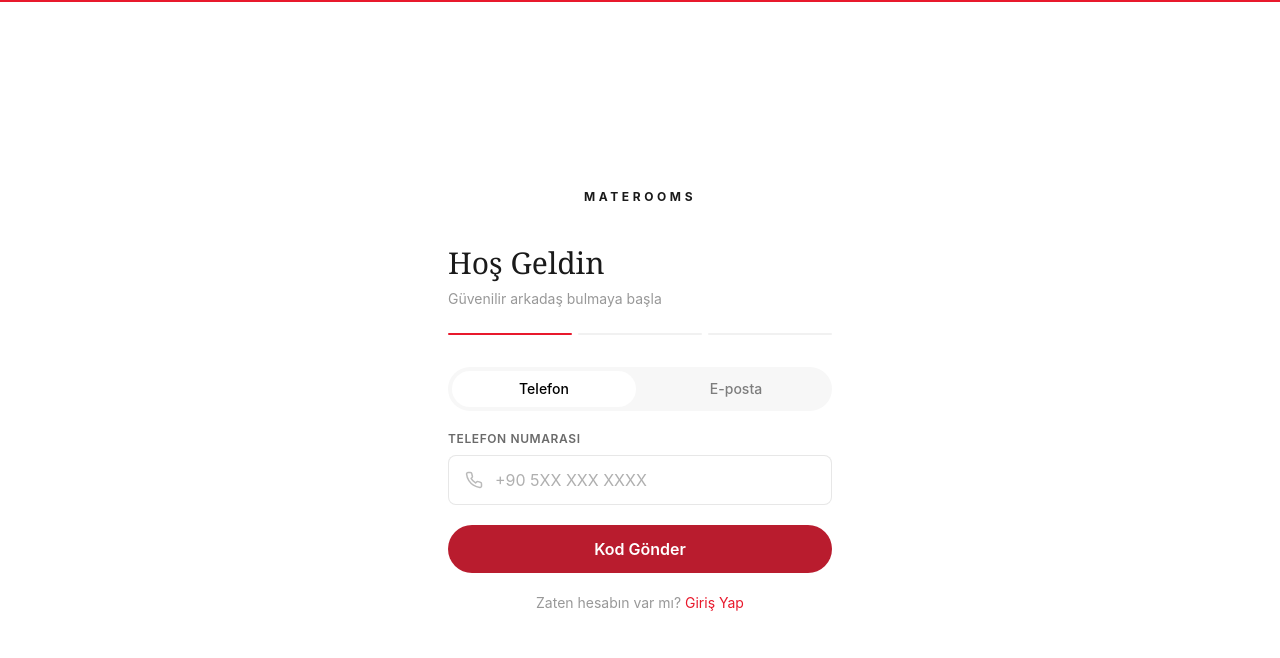
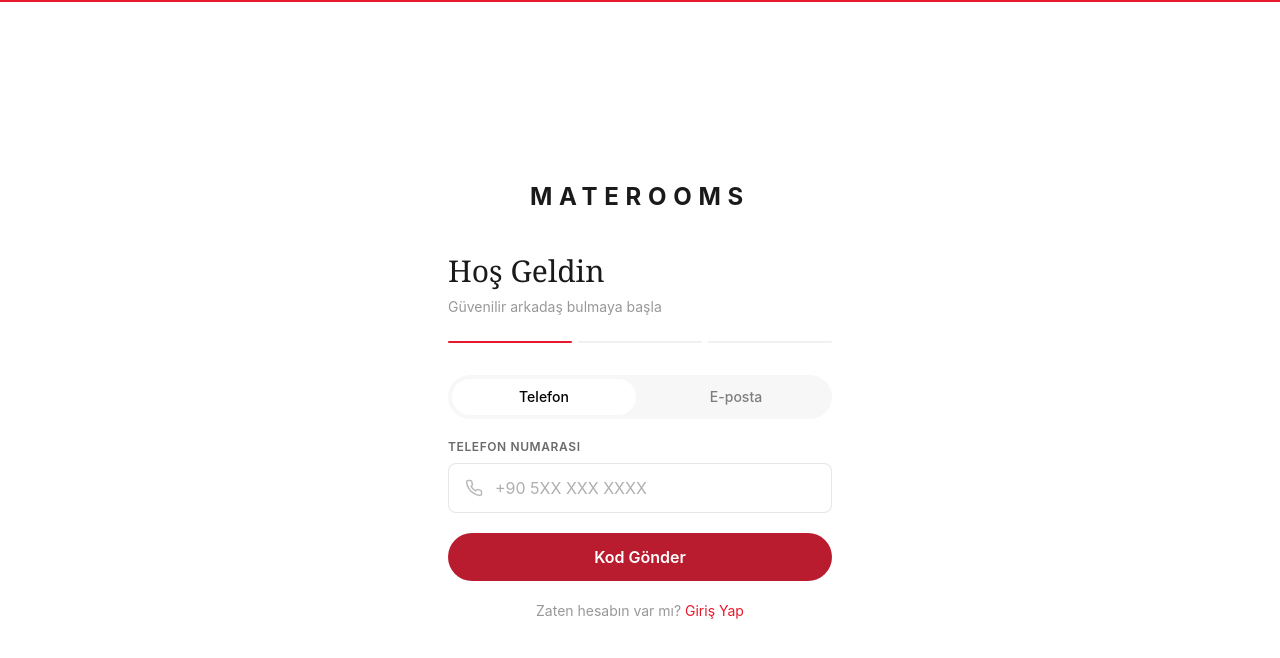
Before and after one commit to acsgn95/materooms, a Next.js app: page /auth/register in a window 1280 px wide. Shown: the top 658 px of the page. Built offline with nearby package versions, Linux system fonts and the light colour scheme.

Commit message:
chg: brand text is bigger now on register and login page

```diff
--- a/src/app/auth/login/page.tsx
+++ b/src/app/auth/login/page.tsx
@@ -85,7 +85,7 @@
 
       <div className="flex-1 flex items-center justify-center p-4">
         <div className="w-full max-w-sm">
-          <Link href="/" className="block text-center text-white font-bold tracking-[0.3em] text-xs uppercase mb-12 hover:text-secondary transition">
+          <Link href="/" className="block text-center text-white font-bold tracking-[0.28em] text-2xl uppercase mb-12 hover:text-secondary transition">
             MateRooms
           </Link>
 
--- a/src/app/auth/register/page.tsx
+++ b/src/app/auth/register/page.tsx
@@ -116,7 +116,7 @@
 
       <div className="flex-1 flex items-center justify-center p-4">
         <div className="w-full max-w-sm">
-          <Link href="/" className="block text-center text-white font-bold tracking-[0.3em] text-xs uppercase mb-10 hover:text-secondary transition">
+          <Link href="/" className="block text-center text-white font-bold tracking-[0.28em] text-2xl uppercase mb-10 hover:text-secondary transition">
             MateRooms
           </Link>
 
```
